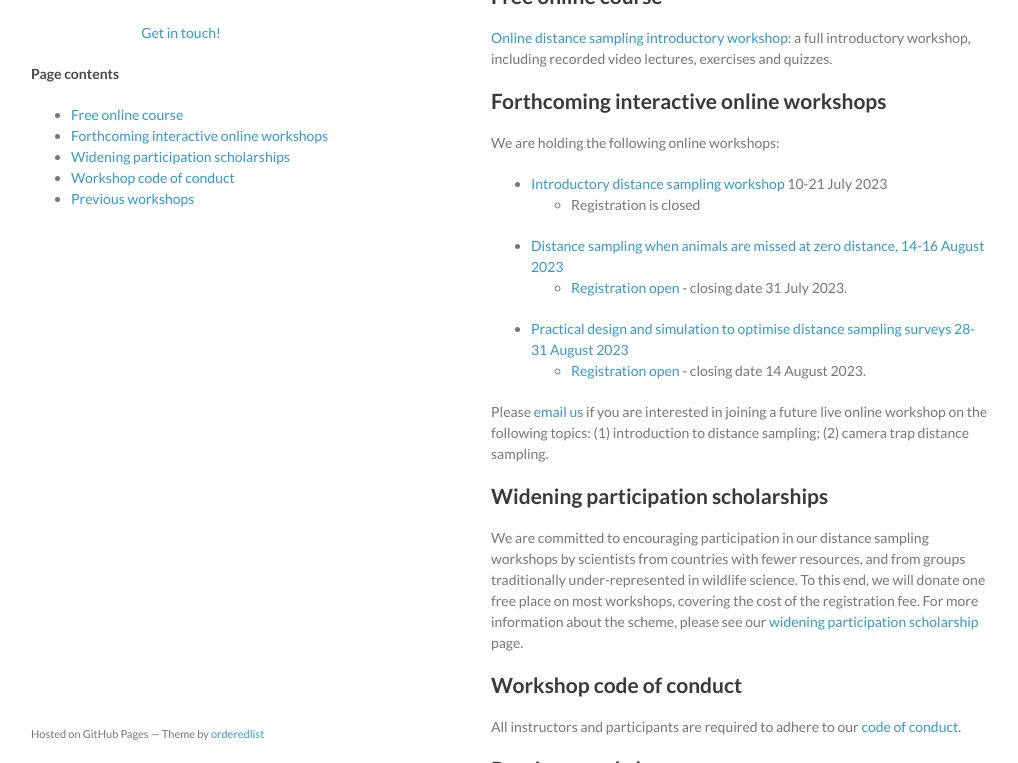
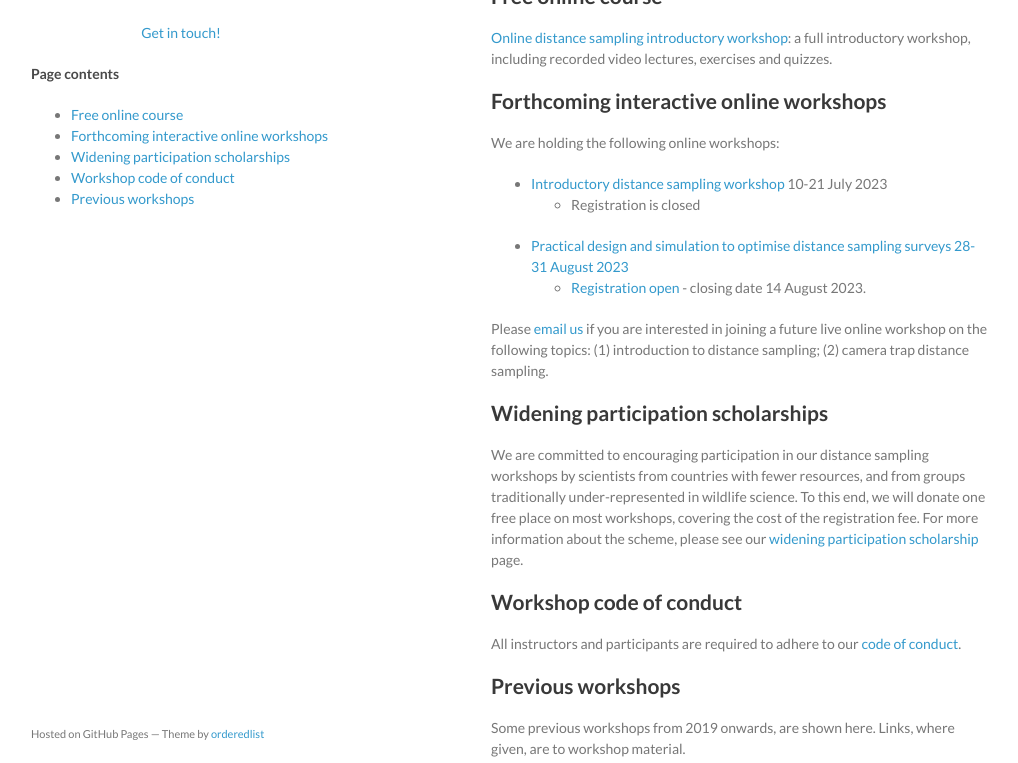
Before and after one commit to distanceworkshops/distanceworkshops.github.io, a Jekyll site: the page built from index.md, in a window 1280 px wide and 900 px high, cut to the strip 137-900 px from the top of the window. Shown: the whole strip, without its empty margins (129-1147 px from the left). Built offline with Jekyll 4.4.1, drawn with Linux system fonts in a browser that asks for light colours.

Commit message:
Removed g0 workshop

```diff
--- a/index.md
+++ b/index.md
@@ -17,8 +17,6 @@ We are holding the following online workshops:
 
 - [Introductory distance sampling workshop](intro-jul-2023) 10-21 July 2023
   - Registration is closed
-- [Distance sampling when animals are missed at zero distance, 14-16 August 2023](https://workshops.distancesampling.org/mrds-aug-2023)
-  - [Registration open](https://onlineshop.st-andrews.ac.uk/conferences-and-events/events/creem/online-workshop-distance-sampling-when-animals-are-missed-at-zero-distance-1416th-august-2023) - closing date 31 July 2023.
 - [Practical design and simulation to optimise distance sampling surveys 28-31 August 2023](https://workshops.distancesampling.org/design-aug-2023)
   - [Registration open](https://onlineshop.st-andrews.ac.uk/conferences-and-events/events/creem/online-workshoppractical-design-and-simulation-to-optimise-distance-sampling-surveys-2831-aug-23) - closing date 14 August 2023.
 
```
